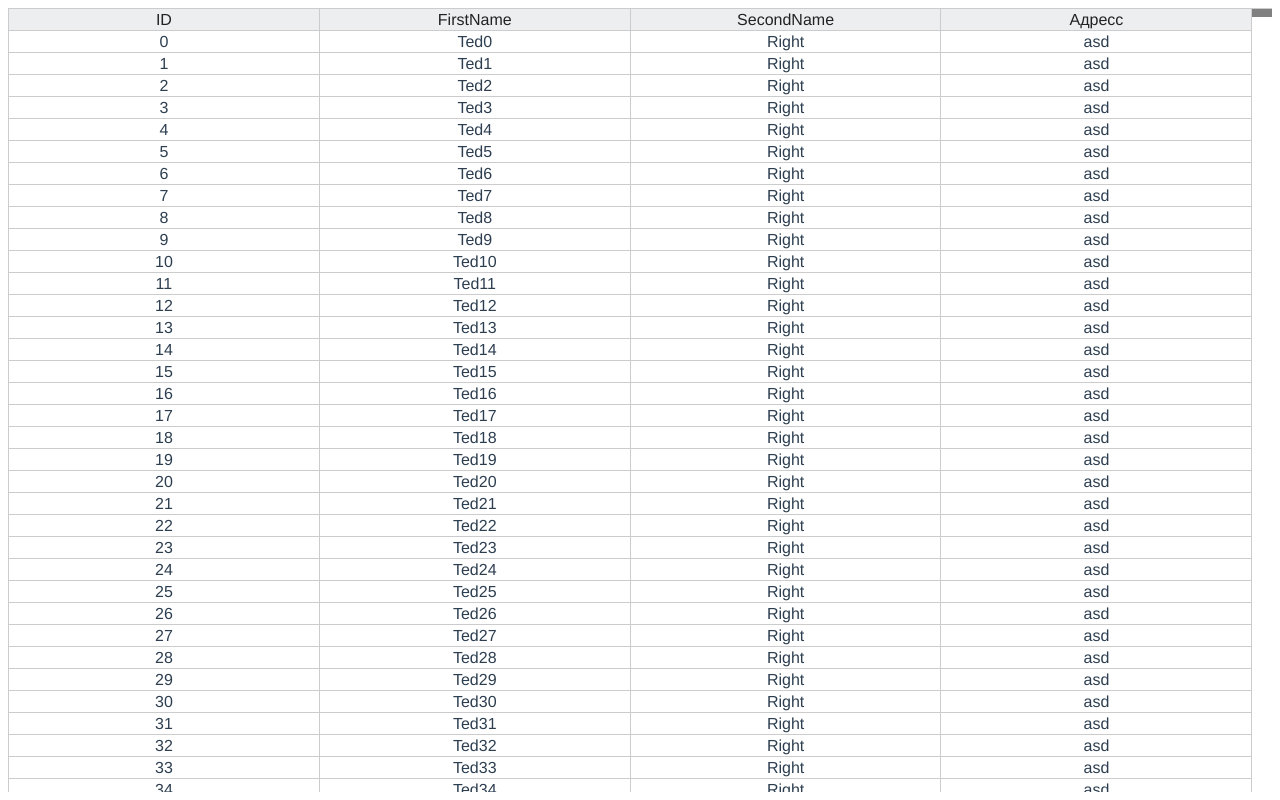
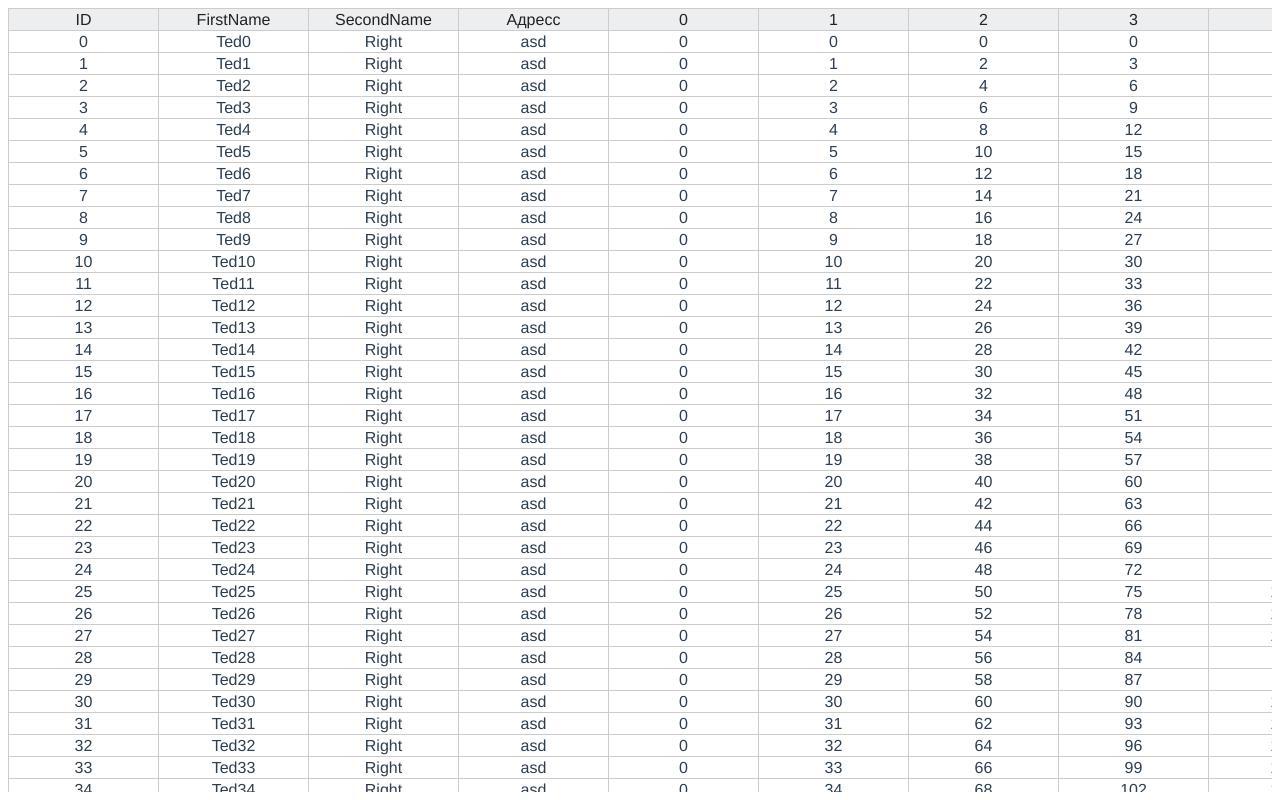
Before and after one commit to Baccanimonium/handsonanalog, a Vue app: page / in a window 1280 px wide. Built offline with nearby package versions, Linux system fonts and the light colour scheme.

Commit message:
Создан горизонатльный скрол

```diff
--- a/src/App.vue
+++ b/src/App.vue
@@ -21,12 +21,33 @@ export default {
         { source: 'id', label: 'ID', inputComponent: 'input' },
         { source: 'name.first', label: 'FirstName', inputComponent: 'datePicker' },
         { source: 'name.last', label: 'SecondName', inputComponent: 'select' },
-        { source: 'address', label: 'Адресс', inputComponent: 'input' }
+        { source: 'address', label: 'Адресс', inputComponent: 'input' },
+        ...(() => {
+          const res = []
+          for (let j = 0; j < 100; j++) {
+            res[j] = {}
+            res[j].source = `${j}`
+            res[j].label = `${j}`
+            res[j].inputComponent = 'input'
+          }
+          return res
+        })()
       ],
       data: (() => {
         const res = []
-        for (let i = 0; i < 100; i++) {
-          res.push({ id: i, name: { first: `Ted${i}`, last: 'Right' }, address: 'asd' },)
+        for (let i = 0; i < 1000; i++) {
+          res.push({
+            id: i,
+            name: { first: `Ted${i}`, last: 'Right' },
+            address: 'asd',
+            ...(() => {
+              const res = {}
+              for (let j = 0; j < 100; j++) {
+                res[j] = j * i
+              }
+              return res
+            })()
+          })
         }
         return res
       })()
--- a/src/Table/HightLighter.vue
+++ b/src/Table/HightLighter.vue
@@ -18,6 +18,10 @@ export default {
     coord: {
       type: Array,
       default: undefined
+    },
+    tableRef: {
+      type: HTMLDivElement,
+      default: undefined
     }
   },
 
@@ -27,9 +31,11 @@ export default {
         return {}
       }
       const [rowIndex, index, endRowIndex, endIndex] = this.coord
-      const { children } = this.$el.parentElement
+      const { children } = this.tableRef
 
-      const rowRange = Object.values(children).slice((endRowIndex > rowIndex ? rowIndex : endRowIndex) + 2, (endRowIndex < rowIndex ? rowIndex : endRowIndex) + 3)
+      const rowRange = Object.values(children).slice(
+        (endRowIndex > rowIndex ? rowIndex : endRowIndex) + 1,
+        (endRowIndex < rowIndex ? rowIndex : endRowIndex) + 2)
       const height = rowRange.reduce((summ, { clientHeight }) => {
         return summ + clientHeight
       }, 0)
@@ -41,7 +47,7 @@ export default {
       }, 0)
       // const { clientWidth, offsetLeft } = rowChildren[index]
       const { offsetLeft } = columnRange[0]
-      const { clientHeight, children: ItemRowChildren, offsetTop: itemOffsetTop } = children[rowIndex + 2]
+      const { clientHeight, children: ItemRowChildren, offsetTop: itemOffsetTop } = children[rowIndex + 1]
       const { clientWidth, offsetLeft: itemOffsetLeft, } = ItemRowChildren[index]
       return {
         area: { height: `${height - 1}px`,
--- /dev/null
+++ b/src/Table/VerticalScroll.vue
@@ -0,0 +1,15 @@
+<template>
+  <div>
+    asd
+  </div>
+</template>
+
+<script>
+export default {
+  name: 'VerticalScroll'
+}
+</script>
+
+<style scoped>
+
+</style>
--- a/src/Table/controllers/scrollController.js
+++ b/src/Table/controllers/scrollController.js
@@ -20,6 +20,9 @@ export default {
   computed: {
     isOverflowed () {
       return this.renderedElementCount < this.value.length - 1
+    },
+    isXOverflowed () {
+      return this.startViewedRangeIndex < this.columns.length - 1
     },
     overflowedContainerHeight () {
       return this.dataContainerState.height + this.offsets
--- a/src/Table/header.vue
+++ b/src/Table/header.vue
@@ -10,12 +10,32 @@ export default {
       type: Array,
       default: () => []
     },
+    offsets: {
+      type: Number,
+      required: true
+    },
+  },
+  mounted () {
+    this.compareSizes()
   },
   methods: {
     handleSort (source) {
       return () => {
         this.$emit('sort', source)
       }
+    },
+    compareSizes () {
+      const { scrollWidth, children, clientWidth } = this.$el
+      let elementHeightSumm = 0
+      const normalizedWidth = this.offsets / 2 + clientWidth
+      let i = 0
+      for (i; i < this.columns.length; i++) {
+        elementHeightSumm += children[i].clientWidth
+        if (elementHeightSumm > normalizedWidth) {
+          break
+        }
+      }
+      this.$emit('renderedColumnsCount', i)
     }
   },
   render (h) {
--- a/src/Table/index.vue
+++ b/src/Table/index.vue
@@ -6,6 +6,7 @@ import scrollController from './controllers/scrollController'
 import Row from './row'
 import Header from './header'
 import HightLighter from './HightLighter'
+import VerticalScroll from './VerticalScroll'
 import Scroll from './Scroll'
 const ASC = 'ASC'
 const DSC = 'DSC'
@@ -32,9 +33,13 @@ export default {
       sort: undefined,
       coords: undefined,
       activeSelection: false,
+      renderedColumnsCount: 100,
     }
   },
   computed: {
+    slicedColumns () {
+      return this.columns.slice(0, this.renderedColumnsCount)
+    },
     rowStyles () {
       return { gridTemplateColumns: `repeat(${this.columns.length}, minmax(150px, 1fr)` }
     },
@@ -69,6 +74,9 @@ export default {
     document.removeEventListener('paste', this.handlePaste)
   },
   methods: {
+    handleSetColumnCount (i) {
+      this.renderedColumnsCount = i
+    },
     handleonMousedown (coords) {
       this.activeSelection = true
       document.addEventListener('mouseup', this.handleonMouseup)
@@ -209,35 +217,46 @@ export default {
   },
 
   render (h) {
-    const { normalizedData, columns, rowStyles, $refs: { table } } = this
+    const { normalizedData, columns, rowStyles, $refs: { scrollContainer }, offsets, slicedColumns, elementSizes } = this
     return (
       <div class="table" ref="table" onWheel={this.handleScroll}>
         <div class="table-container">
           <Header
             columns={columns}
             rowStyles={rowStyles}
+            offsets={offsets}
             onSort={this.handleSort}
+            onRenderedColumnsCount={this.handleSetColumnCount}
           />
           <div class="table-body" ref="dataContainer">
             <div style={this.containerStyles} ref="scrollContainer">
-              {normalizedData.map((rowData, index) => (
+              {normalizedData.map((rowData, index) => {
+                const key = index + this.startViewedRangeIndex
+                return (
                   <Row
-                  key={index + this.startViewedRangeIndex}
+                    key={key}
                     data={rowData}
+                    slicedColumns={slicedColumns}
                     columns={columns}
                     rowStyles={rowStyles}
-                  rowIndex={index + this.startViewedRangeIndex}
+                    rowIndex={key}
+                    elementHeight={elementSizes.get(key)}
                     onMousedown={this.handleonMousedown}
                     onMouseup={this.handleonMouseup}
                     onMouseover={this.handleonMouseover}
                     onElementMounted={this.updateElementSizeMeta}
                     onElementUnMounted={this.removeElementSizeMeta}
                   />
-              ))}
+                )
+              })}
+            </div>
+            {this.isXOverflowed && (
+              <VerticalScroll
+              />
+            )}
           </div>
         </div>
-        </div>
-        <HightLighter coord={this.coords} tableRef={table} />
+        <HightLighter coord={this.coords} tableRef={scrollContainer} />
         {this.isOverflowed && (
           <Scroll
             class="table-scroll"
--- a/src/Table/row.vue
+++ b/src/Table/row.vue
@@ -16,15 +16,23 @@ export default {
       type: Array,
       default: () => []
     },
+    slicedColumns: {
+      type: Array,
+      default: () => []
+    },
     data: {
       type: Object,
       default: () => ({})
     },
+    elementHeight: {
+      type: Number,
+      default: undefined
+    }
   },
   computed: {
     normalizedColumnData () {
-      const { data, columns } = this
-      return columns.map(({ source }) => {
+      const { elementHeight, data, columns, slicedColumns } = this
+      return (elementHeight ? slicedColumns : columns).map(({ source }) => {
         return get(source, data)
       })
     }
```
Lines whose indentation alone changed are shown as unchanged.
